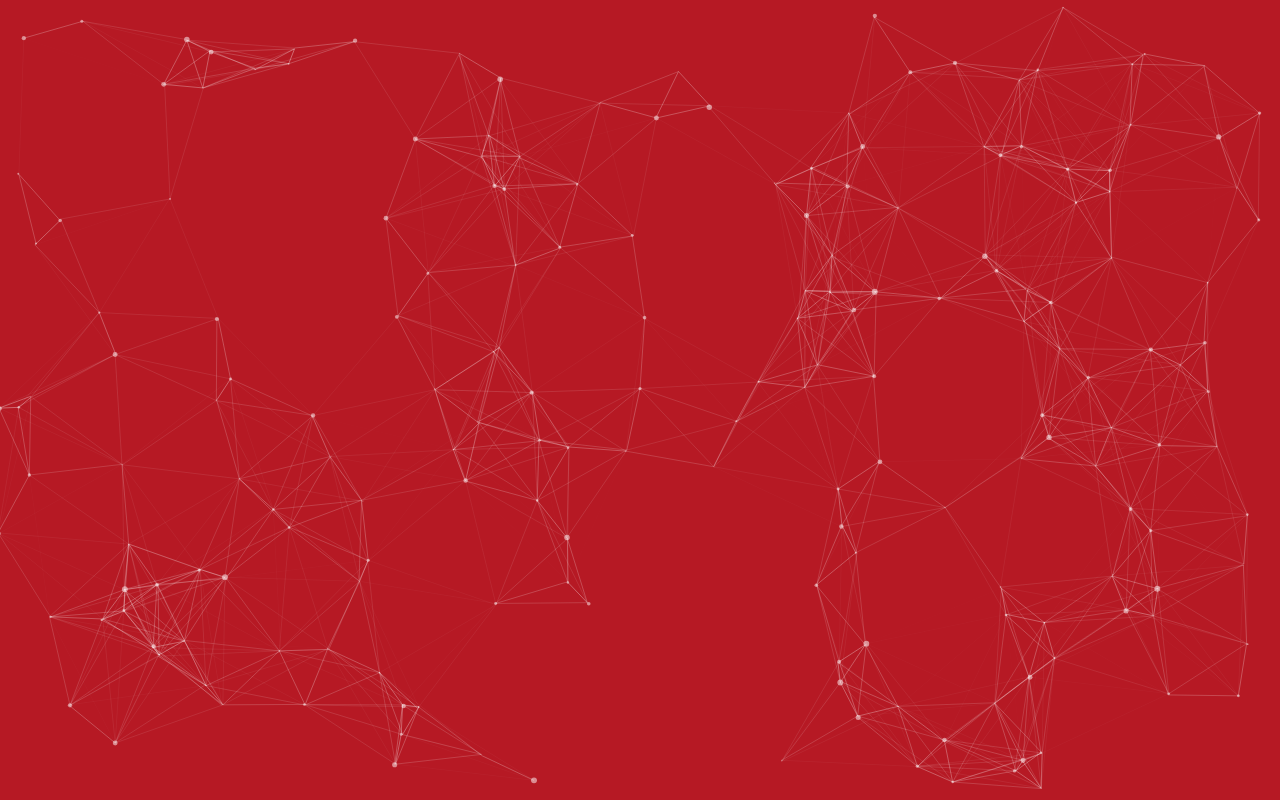
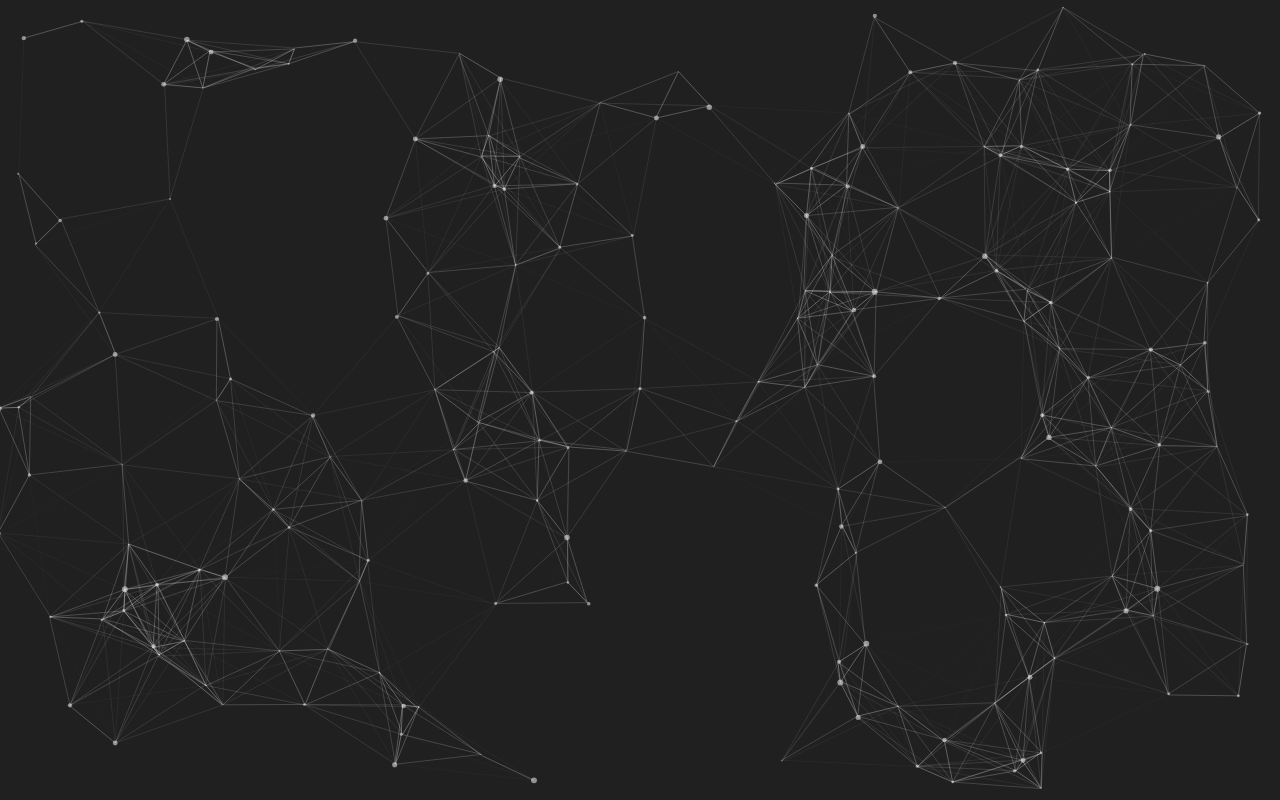
Before and after one commit to albertogibin/albertogibin.github.io, a plain HTML site: page index.html in a window 1280 px wide. Drawn offline with Linux system fonts and the light colour scheme; animation ran at ten frames a second; files whose address does not match are found by name.

Commit message:
Update style.css

```diff
--- a/css/style.css
+++ b/css/style.css
@@ -88,7 +88,7 @@ canvas{
 #particles-js{
   width: 100%;
   height: 100%;
-  background-color: #b61924;
+  background-color: #202020;
   background-image: url('');
   background-size: cover;
   background-position: 50% 50%;
```
